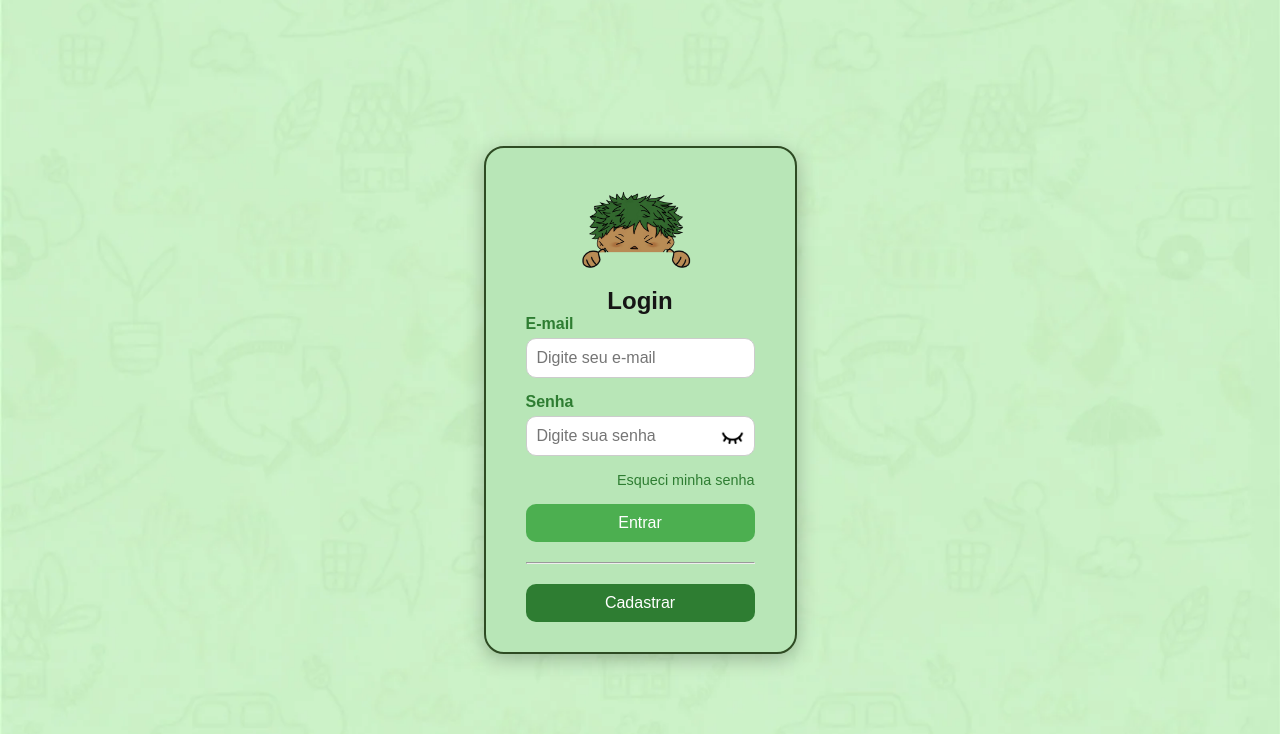
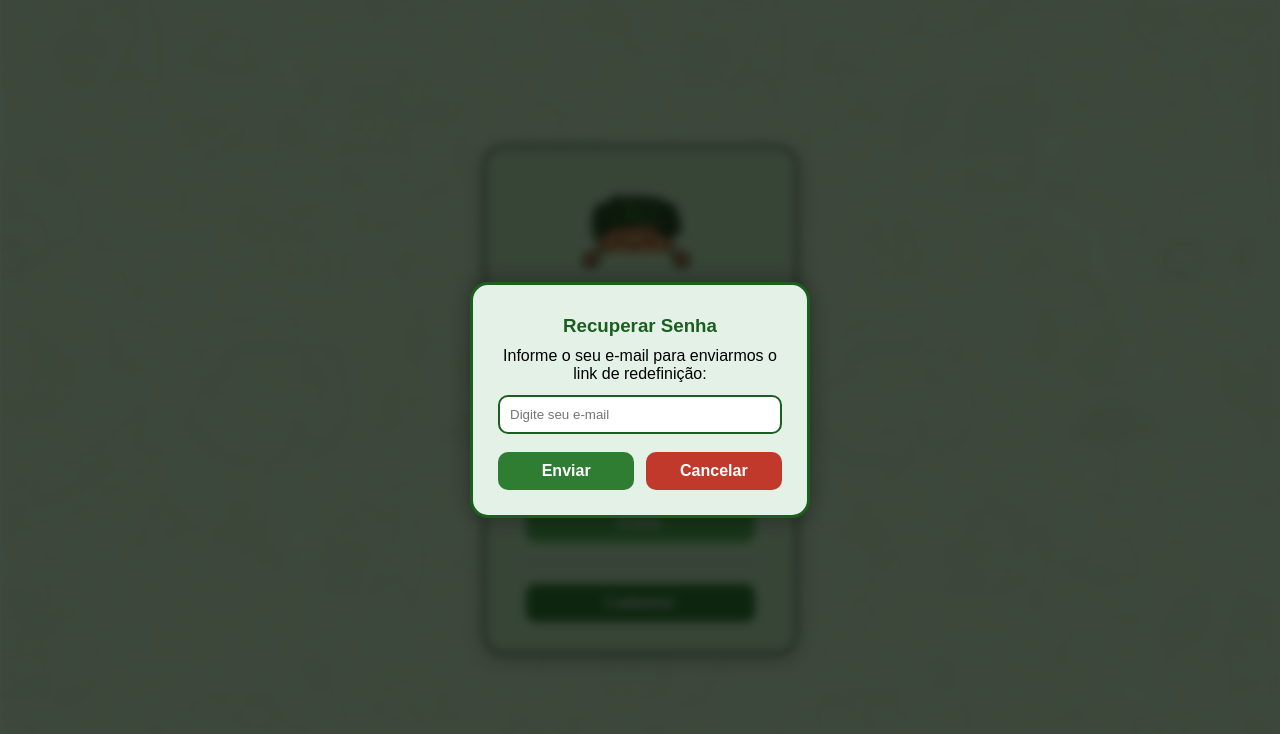
Before and after one commit to Emannuel-JKS/SustentArte, a plain HTML site: page pages/login.html in a window 1280 px wide. Both pictures are taken after a click on the link "Esqueci minha senha". Shown: the top 734 px of the page. Drawn offline with nearby package versions, Linux system fonts and the light colour scheme.

Commit message:
redefinir senha

```diff
--- a/css/login.css
+++ b/css/login.css
@@ -143,3 +143,184 @@ footer img {
   height: 36px;
   width: auto;
 }
+
+/* ==== MODAL DE RECUPERAÇÃO ==== */
+.modal {
+  display: none;
+  position: fixed;
+  top: 0;
+  left: 0;
+  width: 100vw;
+  height: 100vh;
+  background: rgba(0, 0, 0, 0.65);
+  backdrop-filter: blur(3px);
+  justify-content: center;
+  align-items: center;
+  z-index: 9999;
+}
+
+.modal-content {
+  background: #e3f1e6;
+  border: 3px solid #1d3b1f;
+  padding: 25px;
+  width: 320px;
+  border-radius: 12px;
+  text-align: center;
+  animation: aparecer 0.3s ease;
+}
+
+.modal-content h3 {
+  margin-bottom: 10px;
+  color: #1f4d21;
+}
+
+.modal-content input {
+  width: 100%;
+  padding: 10px;
+  border: 2px solid #1d3b1f;
+  border-radius: 8px;
+  margin-top: 10px;
+  outline: none;
+}
+
+.modal-buttons {
+  margin-top: 15px;
+  display: flex;
+  justify-content: space-between;
+}
+
+.modal-buttons button {
+  width: 48%;
+  padding: 10px;
+  border: none;
+  color: white;
+  cursor: pointer;
+  border-radius: 8px;
+  background: #2c6b2f;
+  transition: 0.2s;
+}
+
+.modal-buttons button:hover {
+  background: #255a28;
+}
+
+.modal-buttons .cancel {
+  background: #a63131;
+}
+
+.modal-buttons .cancel:hover {
+  background: #7e2525;
+}
+
+@keyframes aparecer {
+  from { opacity: 0; transform: scale(0.8); }
+  to   { opacity: 1; transform: scale(1); }
+}
+
+/* ==== POPUP ==== */
+.modal {
+  display: none;
+  position: fixed;
+  top: 0; left: 0;
+  width: 100vw; height: 100vh;
+  background: rgba(0, 0, 0, 0.7);
+  backdrop-filter: blur(5px);
+  justify-content: center;
+  align-items: center;
+  z-index: 999999;
+  animation: fadeIn 0.3s ease forwards;
+}
+
+.modal-content {
+  background: var(--bgBox);
+  border: 3px solid var(--verdeEscuro);
+  padding: 25px;
+  width: 340px;
+  border-radius: 18px;
+  text-align: center;
+  position: relative;
+  animation: popupScale 0.25s ease forwards;
+  box-shadow: 0 0 25px rgba(0,0,0,0.35);
+}
+
+.mascote-popup {
+  width: 80px;
+  margin-top: -70px;
+  transform: translateY(-10px);
+  animation: mascoteFlutuando 3s infinite ease-in-out;
+}
+
+.modal-content h3 {
+  margin-top: 5px;
+  color: var(--verdeEscuro);
+}
+
+.modal-content input {
+  width: 100%;
+  padding: 10px;
+  margin-top: 12px;
+  border-radius: 10px;
+  border: 2px solid var(--verdeEscuro);
+  outline: none;
+}
+
+.modal-buttons {
+  margin-top: 18px;
+  display: flex;
+  justify-content: space-between;
+}
+
+.modal-buttons button {
+  width: 48%;
+  padding: 10px;
+  color: white;
+  border: none;
+  border-radius: 10px;
+  cursor: pointer;
+  background: var(--verde);
+  transition: 0.2s;
+  font-weight: bold;
+}
+
+.modal-buttons button:hover {
+  background: var(--verdeEscuro);
+}
+
+.modal-buttons .cancel {
+  background: #c0392b;
+}
+
+.modal-buttons .cancel:hover {
+  background: #992d23;
+}
+
+/* ===== TEMAS ===== */
+:root {
+  --bgBox: #e3f1e6;
+  --verde: #2e7d32;
+  --verdeEscuro: #1b5e20;
+}
+
+@media(prefers-color-scheme: dark) {
+  :root {
+    --bgBox: #0f1f13;
+    --verde: #3bb14a;
+    --verdeEscuro: #2d8a3a;
+  }
+}
+
+/* ===== ANIMAÇÕES ===== */
+@keyframes fadeIn {
+  from { opacity: 0; } to { opacity: 1; }
+}
+
+@keyframes popupScale {
+  from { transform: scale(0.7); opacity: 0; }
+  to   { transform: scale(1); opacity: 1; }
+}
+
+@keyframes mascoteFlutuando {
+  0% { transform: translateY(-10px); }
+  50% { transform: translateY(-18px); }
+  100% { transform: translateY(-10px); }
+}
--- /dev/null
+++ b/css/reset.css
@@ -0,0 +1,70 @@
+body {
+  margin: 0;
+  padding: 0;
+  background: #0d1f0d; /* fundo igual ao login */
+  font-family: Arial, sans-serif;
+  display: flex;
+  justify-content: center;
+  align-items: center;
+  height: 100vh;
+}
+
+.reset-box {
+  width: 350px;
+  background: #1a2e1a; /* verde musgo igual ao login */
+  border: 3px solid #0b160b; /* verde escuro */
+  border-radius: 15px;
+  padding: 25px;
+  text-align: center;
+  position: relative;
+  box-shadow: 0 0 15px rgba(0,0,0,0.4);
+}
+
+.mascote {
+  width: 130px;
+  display: block;
+  margin: 0 auto 10px auto;
+}
+
+.input-group {
+  position: relative;
+  text-align: left;
+  margin-bottom: 20px;
+}
+
+label {
+  color: #f2fff2;
+  font-size: 14px;
+}
+
+input {
+  width: 100%;
+  padding: 10px;
+  border-radius: 8px;
+  border: none;
+  margin-top: 5px;
+  font-size: 15px;
+  background: #e9ffe9;
+}
+
+.toggle-eye {
+  width: 28px;
+  position: absolute;
+  right: 10px;
+  bottom: 10px;
+  cursor: pointer;
+}
+
+button {
+  width: 100%;
+  padding: 12px;
+  background: #0b2d0b;
+  color: white;
+  border: none;
+  border-radius: 10px;
+  font-size: 17px;
+  cursor: pointer;
+}
+button:hover {
+  background: #0a260a;
+}
--- a/js/login.js
+++ b/js/login.js
@@ -3,27 +3,36 @@ const SUPABASE_URL = "https://afobiejrsjolurxeqnuz.supabase.co";
 const SUPABASE_ANON_KEY = "eyJhbGciOiJIUzI1NiIsInR5cCI6IkpXVCJ9.eyJpc3MiOiJzdXBhYmFzZSIsInJlZiI6ImFmb2JpZWpyc2pvbHVyeGVxbnV6Iiwicm9sZSI6ImFub24iLCJpYXQiOjE3NjI1NTkxMDAsImV4cCI6MjA3ODEzNTEwMH0.dhHgjXnOzZE5f3HDBzgBjuZss33LrGPuM1ckKeG6-bw";
 const supabase = window.supabase.createClient(SUPABASE_URL, SUPABASE_ANON_KEY);
 
-// === ELEMENTOS DOM ===
+// === ELEMENTOS DO LOGIN ===
 const toggleSenha = document.getElementById("toggleSenha");
 const inputSenha = document.getElementById("senha");
 const mascote = document.getElementById("mascote");
 const formLogin = document.getElementById("loginForm");
 const btnCadastro = document.getElementById("cadastro");
 
+// === ELEMENTOS DO MODAL ===
+const modal = document.getElementById("modalRecuperar");
+const btnEnviar = document.getElementById("btnEnviarRecuperar");
+const btnFechar = document.getElementById("btnFecharModal");
+const linkEsqueci = document.getElementById("esqueciSenhaLink");
+
+const somAbrir = document.getElementById("somAbrir");
+const somFechar = document.getElementById("somFechar");
+
 // === MOSTRAR / ESCONDER SENHA + MASCOTE ===
 toggleSenha.addEventListener("click", () => {
   const isPassword = inputSenha.type === "password";
   inputSenha.type = isPassword ? "text" : "password";
 
-  // Ícone do olho
+  // muda ícone do olho
   toggleSenha.src = isPassword
     ? "../assets/img/olhoAberto.png"
     : "../assets/img/olhoFechado.png";
 
-  // Mascote
+  // muda mascote (olhos abertos / fechados)
   mascote.src = isPassword
-    ? "../assets/img/mascote.png"        // olhos abertos
-    : "../assets/img/mascoteBlind.png";  // olhos fechados
+    ? "../assets/img/mascote.png"
+    : "../assets/img/mascoteBlind.png";
 });
 
 // === LOGIN ===
@@ -47,7 +56,44 @@ formLogin.addEventListener("submit", async (e) => {
   }
 });
 
-// === CADASTRAR ===
+// === CADASTRO ===
 btnCadastro.addEventListener("click", () => {
   window.location.href = "../pages/cadastro.html";
 });
+
+// ==== MODAL: abrir ====
+linkEsqueci.addEventListener("click", (e) => {
+  e.preventDefault();
+  modal.style.display = "flex";
+  somAbrir.currentTime = 0;
+  somAbrir.play();
+});
+
+// ==== MODAL: fechar ====
+btnFechar.addEventListener("click", () => {
+  modal.style.display = "none";
+  somFechar.currentTime = 0;
+  somFechar.play();
+});
+
+// ==== MODAL: enviar email de recuperação ====
+btnEnviar.addEventListener("click", async () => {
+  const email = document.getElementById("recuperarEmail").value.trim();
+
+  if (!email) {
+    alert("Digite um email válido!");
+    return;
+  }
+
+  const { data, error } = await supabase.auth.resetPasswordForEmail(email, {
+    redirectTo: "https://emannuel-jks.github.io/SustentArte/pages/reset-password.html"
+  });
+
+  if (error) {
+    alert("Erro: " + error.message);
+    return;
+  }
+
+  alert("Enviamos um link para recuperar sua senha!");
+  modal.style.display = "none";
+});
--- a/pages/login.html
+++ b/pages/login.html
@@ -44,6 +44,43 @@
     </div>
   </div>
 
+  <!-- POPUP DE RECUPERAÇÃO DE SENHA -->
+<div id="modalRecuperar" class="modal">
+  <div class="modal-content">
+    <h3>Recuperar Senha</h3>
+    <p>Informe o seu e-mail para enviarmos o link de redefinição:</p>
+
+    <input id="recuperarEmail" type="email" placeholder="Digite seu e-mail">
+
+    <div class="modal-buttons">
+      <button id="btnEnviarRecuperar">Enviar</button>
+      <button id="btnFecharModal" class="cancel">Cancelar</button>
+    </div>
+  </div>
+</div>
+
+<!-- POPUP DE RECUPERAÇÃO DE SENHA -->
+<div id="modalRecuperar" class="modal">
+  <div class="modal-content">
+
+    <img id="mascoteModal" src="../assets/img/mascoteBlink.png" class="mascote-popup">
+
+    <h3>Recuperar Senha</h3>
+    <p>Digite seu e-mail para enviarmos o link de redefinição:</p>
+
+    <input id="recuperarEmail" type="email" placeholder="Digite seu e-mail">
+
+    <div class="modal-buttons">
+      <button id="btnEnviarRecuperar">Enviar</button>
+      <button id="btnFecharModal" class="cancel">Cancelar</button>
+    </div>
+  </div>
+</div>
+
+<!-- ÁUDIO -->
+<audio id="somAbrir" src="../assets/sounds/open.mp3" preload="auto"></audio>
+<audio id="somFechar" src="../assets/sounds/close.mp3" preload="auto"></audio>
+
   <!-- Rodapé -->
   <footer>
     <img src="../assets/img/logo-crescimento.png" alt="Logo Crescimento">
```
Also changed, not shown: js/reset-password.js (added, +70 -0 lines), pages/reset-password.html (added, +37 -0 lines).
